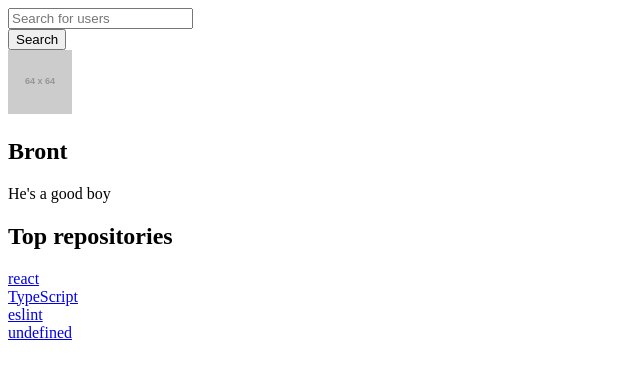
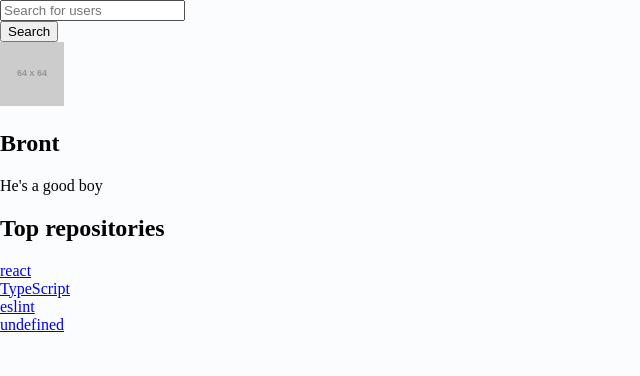
Before and after one commit to fatfisz/tooploox-demo-app, a Next.js app: page / in a window 1280 px wide. Shown: the top 376 px of the page, without its empty margins (0-640 px from the left). Built offline with nearby package versions, Linux system fonts and the light colour scheme.

Commit message:
Add basic reset styles

```diff
--- /dev/null
+++ b/pages/_app.tsx
@@ -0,0 +1,13 @@
+import { AppProps } from 'next/app';
+import { ReactElement } from 'react';
+
+import { ThemeHead } from 'design-system';
+
+export default function App({ Component, pageProps }: AppProps): ReactElement {
+  return (
+    <>
+      <ThemeHead />
+      <Component {...pageProps} />
+    </>
+  );
+}
--- a/src/design-system/Theme.tsx
+++ b/src/design-system/Theme.tsx
@@ -1,5 +1,31 @@
+import { ContextType, createContext, ReactElement, useContext } from 'react';
+
+import { defaultTheme } from 'themes/default';
+
+const ThemeContext = createContext(defaultTheme);
+
 export type BorderRadius = unknown;
-export type Color = unknown;
+export type Color = keyof typeof defaultTheme['color'];
 export type Shadow = unknown;
 export type Size = unknown;
 export type Spacing = unknown;
+
+export function useTheme(): ContextType<typeof ThemeContext> {
+  return useContext(ThemeContext);
+}
+
+export function ThemeHead(): ReactElement {
+  const { color } = useTheme();
+  return (
+    <style jsx global>{`
+      * {
+        box-sizing: border-box;
+      }
+
+      body {
+        background-color: ${color.bodyBackground};
+        margin: 0;
+      }
+    `}</style>
+  );
+}
--- a/src/design-system/index.tsx
+++ b/src/design-system/index.tsx
@@ -10,3 +10,4 @@ export { Link } from 'design-system/Link';
 export { Stack } from 'design-system/Stack';
 export { Text } from 'design-system/Text';
 export { TextInput } from 'design-system/TextInput';
+export { ThemeHead } from 'design-system/Theme';
--- /dev/null
+++ b/src/themes/default.tsx
@@ -0,0 +1,6 @@
+export const defaultTheme = {
+  color: {
+    bodyBackground: '#fbfcfd',
+    panelBackground: '#ffffff',
+  },
+} as const;
```
